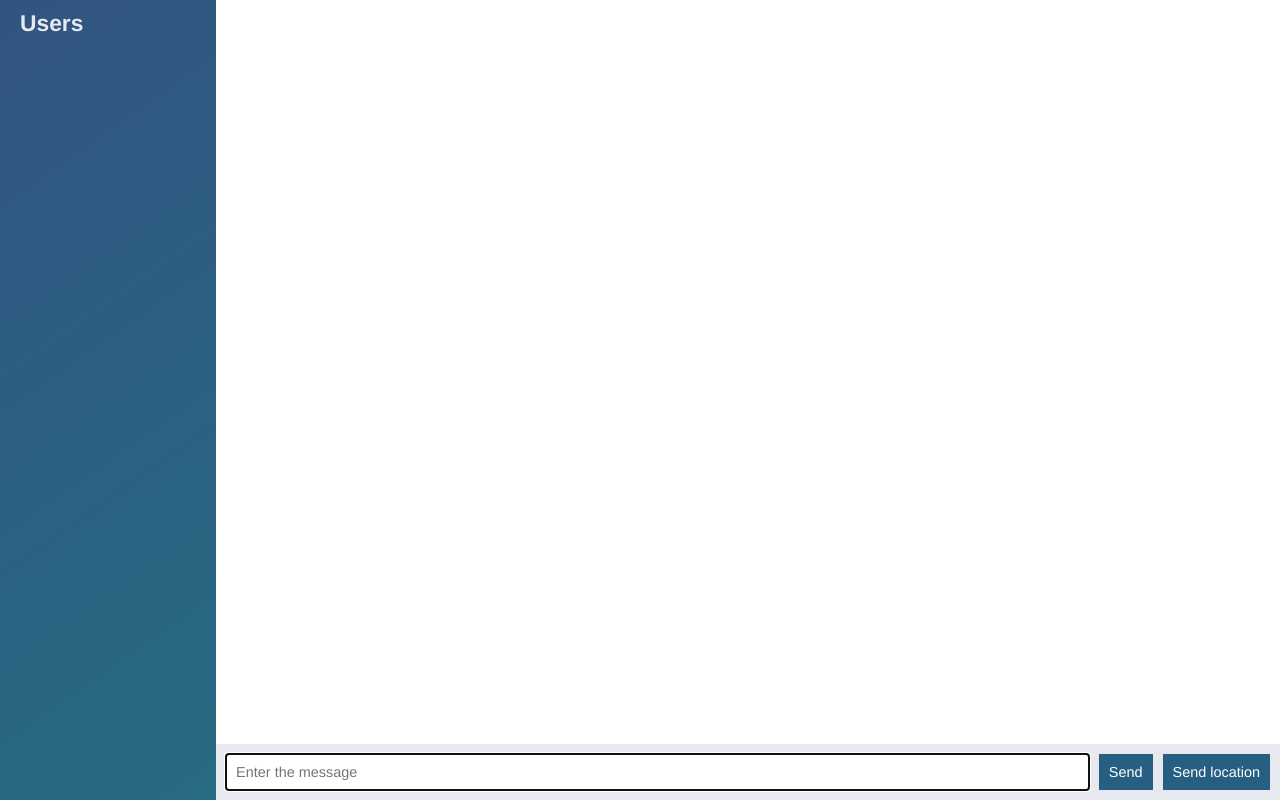
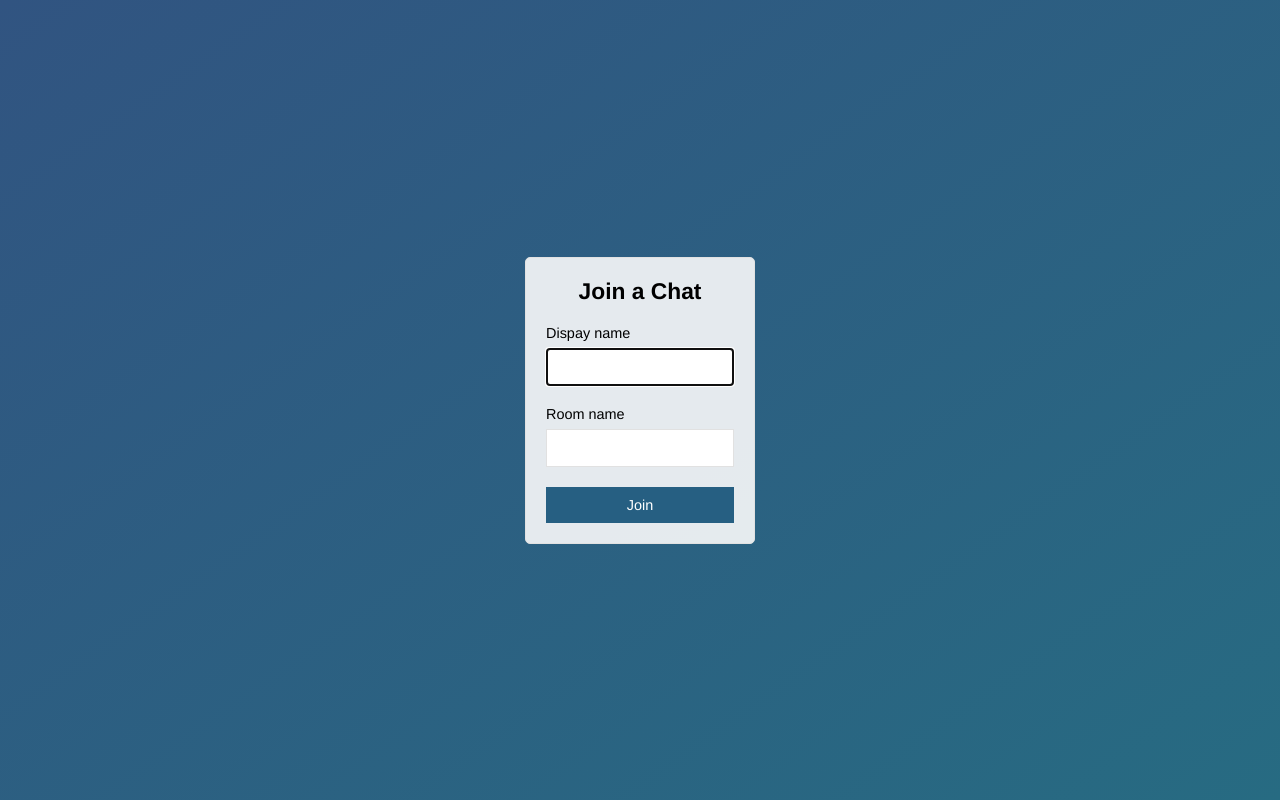
Before and after one commit to AUrdiales/chat-node, a website: page public/index.html in a window 1280 px wide. Drawn offline with nearby package versions, Linux system fonts and the light colour scheme; no server answers.

Commit message:
add join page

```diff
--- a/public/index.html
+++ b/public/index.html
@@ -2,70 +2,30 @@
 <html>
   <head>
     <meta charset="utf-8">
-
-    <title></title>
+    <title>Join | Chat App</title>
+    <meta name="viewport" content="width=device-width, initial-scale=1, user-scalable=no">
     <link rel="stylesheet" href="/css/styles.css">
   </head>
-  <body class="chat">
-      <div class="chat__sidebar">
-        <h3>Users</h3>
-        <div class="users">
+  <body class="centered-form">
+    <div class="centered-form__form">
+      <form class="" action="chat.html" >
 
+        <div class="form-field">
+          <h3>Join a Chat</h3>
         </div>
-      </div>
-
-      <div class="chat__main">
-
-
-      <ol id="messages" class="chat__messages">
-
-      </ol>
-        <div class="chat__footer">
-
-
-      <form id="message-form" action="index.html" method="post">
-        <input type="text" name="message" placeholder="Enter the message" autofocus autocomplete="off"/>
-        <button type="submit">Send</button>
+        <div class="form-field">
+          <label>Dispay name</label>
+          <input type="text" name="name" autofocus/>
+        </div>
+        <div class="form-field">
+          <label>Room name</label>
+          <input type="text" name="room"/>
+        </div>
+        <div class="form-field">
+          <button type="submit">Join</button>
+        </div>
       </form>
-        <button id="send-location" type="submit">Send location</button>
-        </div>
-      </div>
-
-
-      <script id="message-template" type="text/template">
-        <li class="message">
-          <div class="message__title">
-            <h4>{{from}}</h4>
-            <span>{{createdAt}}</span>
-          </div>
-          <div class="message__body">
-            <p>{{text}}</p>
-          </div>
-        </li>
-      </script>
-
-      <script id="location-message-template" type="text/template">
-        <li class="message">
-          <div class="message__title">
-            <h4>{{from}}</h4>
-            <span>{{createdAt}}</span>
-          </div>
-          <div class="message__body">
-            <p>
-              <a href="{{url}}" target="_blank">My current location</a>
-            </p>
-          </div>
-        </li>
-      </script>
-
-
-      <script type="text/javascript" src="/socket.io/socket.io.js"></script>
-      <script src="https://code.jquery.com/jquery-3.2.1.min.js" integrity="sha256-hwg4gsxgFZhOsEEamdOYGBf13FyQuiTwlAQgxVSNgt4=" crossorigin="anonymous"></script>
-      <script src="js/libs/moment.js"></script>
-      <script src="https://cdnjs.cloudflare.com/ajax/libs/mustache.js/2.3.0/mustache.min.js">
-
-      </script>
-      <script type="text/javascript" src="/js/index.js"></script>
+    </div>
 
   </body>
 </html>
```
Also changed, not shown: public/chat.html (added, +71 -0 lines), public/js/chat.js (renamed from public/js/index.js).
